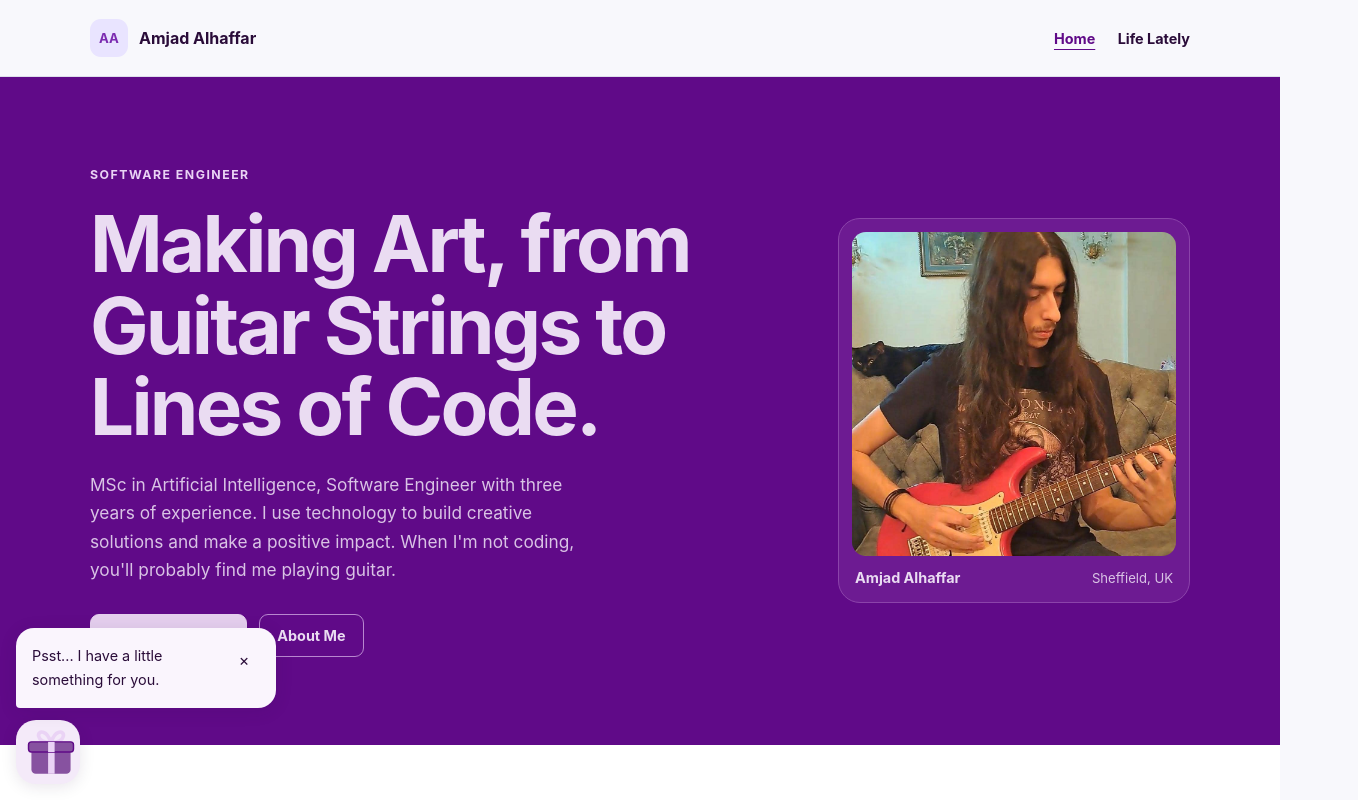
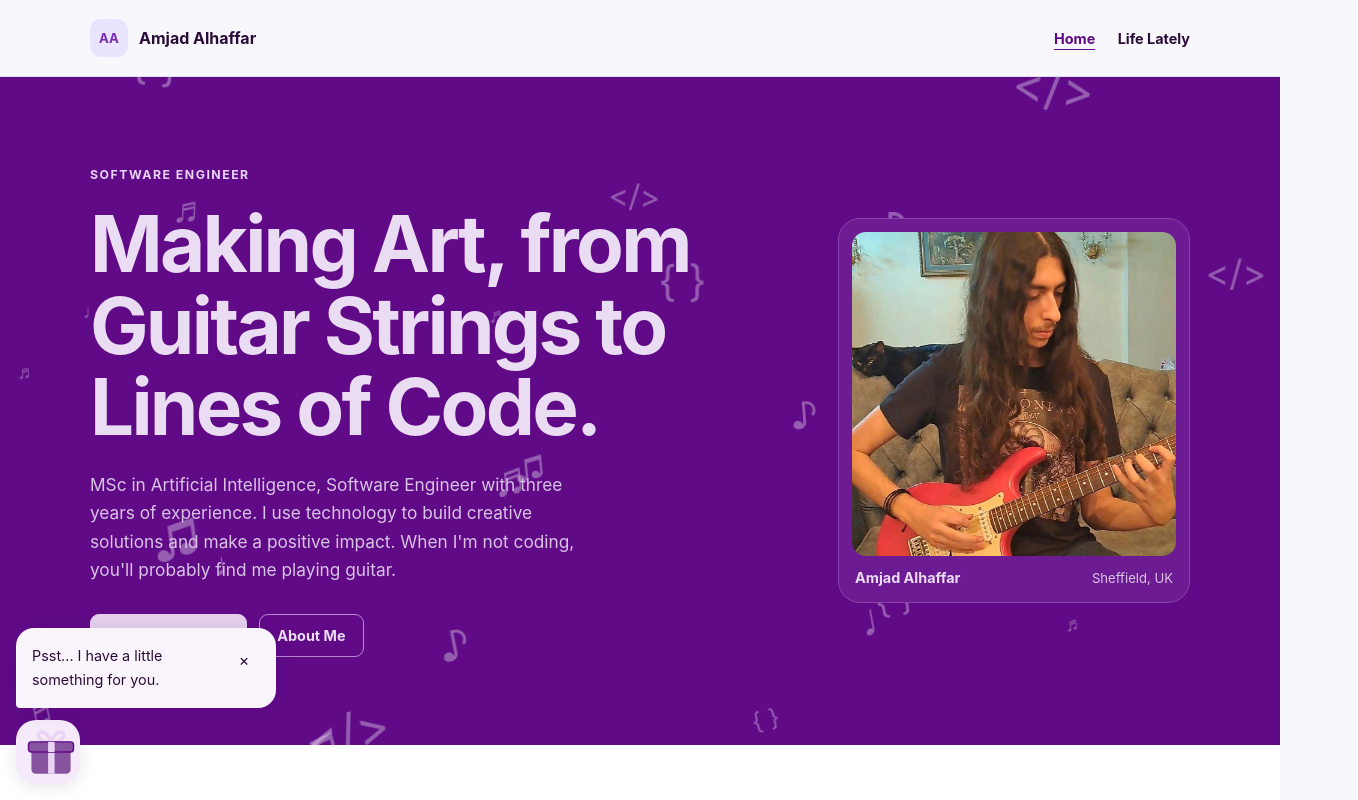
Before and after one commit to amjad-haffar/portfolio, a React (Vite) app: page / in a window 1280 px wide. Shown: the top 800 px of the page, 1358 px wide, since content can reach past the window. Built offline with nearby package versions, Linux system fonts and the light colour scheme.

Commit message:
add particles <3

```diff
--- /dev/null
+++ b/src/components/HeroBackground.tsx
@@ -0,0 +1,31 @@
+const symbols = ['♪', '♫', '♩', '♬', '</>', '{ }'];
+
+const particles = Array.from({ length: 40 }, (_, i) => ({
+  symbol: symbols[i % symbols.length],
+  left: `${Math.random() * 100}%`,
+  top: '100%',
+  size: `${18 + Math.random() * 32}px`,
+  duration: `${10 + Math.random() * 15}s`,
+  delay: `${-Math.random() * 25}s`,
+}));
+
+export default function HeroBackground() {
+  return (
+    <div className="hero-background" aria-hidden="true">
+      {particles.map((particle, i) => (
+        <span
+          key={i}
+          style={{
+            left: particle.left,
+            top: particle.top,
+            fontSize: particle.size,
+            animationDuration: particle.duration,
+            animationDelay: particle.delay,
+          }}
+        >
+          {particle.symbol}
+        </span>
+      ))}
+    </div>
+  );
+}
--- a/src/pages/Home.tsx
+++ b/src/pages/Home.tsx
@@ -4,9 +4,13 @@ import { Education } from '../sections/Education';
 import { Projects } from '../sections/projects/Projects';
 import { Contact } from '../sections/Contact';
 
+import HeroBackground from '../components/HeroBackground';
 export default function Home() {
   return (
     <>
+      <div className='home-intro'>
+        <HeroBackground />
+      </div>
       <div className="home-intro"><div className="wrap"><Hero /></div></div>
       <Projects />
       <div className="home-skills"><div className="wrap"><Skills /></div></div>
--- a/src/sections/Hero.tsx
+++ b/src/sections/Hero.tsx
@@ -1,10 +1,12 @@
 import { profile } from '../content';
 import { ProfilePhoto } from '../components/ProfilePhoto';
 
+import HeroBackground from '../components/HeroBackground';
 export function Hero() {
   return (
     <section className="hero" aria-labelledby="intro-title">
       <div>
+            <HeroBackground />
         <p className="eyebrow">{profile.role}</p>
         <h1 id="intro-title">{profile.headline}</h1>
         <p className="intro">{profile.intro}</p>
--- a/src/styles.css
+++ b/src/styles.css
@@ -25,7 +25,10 @@ p { line-height: 1.65; }
 .monogram { display: grid; place-items: center; width: 38px; height: 38px; border-radius: 11px; background: #e9e4ff; color: #7b2bb0; font-size: .82rem; }
 nav { display: flex; gap: clamp(12px, 2.5vw, 32px); flex-wrap: wrap; font-size: .9rem; color: var(--muted); }
 nav a { padding-block: 8px; }
-.hero { padding-block: 88px; display: grid; grid-template-columns: minmax(0, 1fr) minmax(230px, 32%); align-items: center; gap: clamp(28px, 6vw, 82px); }
+.hero { padding-block: 88px; display: grid; grid-template-columns: minmax(0, 1fr) minmax(230px, 32%); align-items: center; gap: clamp(28px, 6vw, 82px);  position: relative;
+  width: 100%;
+  overflow: hidden;
+  isolation: isolate; }
 .eyebrow { color: var(--accent); font-weight: 750; letter-spacing: .12em; font-size: .77rem; text-transform: uppercase; margin-bottom: 18px; }
 h1 { font-size: clamp(2.9rem, 6.1vw, 5.4rem); line-height: 1.04; letter-spacing: -.035em; max-width: 14ch; text-wrap: balance;color: #600a88 }
 .intro { margin-top: 24px; max-width: 46ch; color: var(--muted); font-size: 1.08rem; }
@@ -200,6 +203,7 @@ button:focus-visible { outline: 3px solid #ba5ef0; outline-offset: 4px; }
 .home-intro .portrait { background: #8544a2; color: var(--ink); }
 .home-education > .wrap,
 .home-contact > .wrap { border-top: 1px solid #ffffff24; }
+/* music player style*/
 .music-player {
   grid-column: 2;
   justify-self: center;
@@ -218,6 +222,7 @@ button:focus-visible { outline: 3px solid #ba5ef0; outline-offset: 4px; }
   height: auto;
   text-align: center;
 }
+/* latlely note page style */
 .lately-note h2 {
   align-self: center;
   text-align: center;
@@ -292,3 +297,46 @@ button:focus-visible { outline: 3px solid #ba5ef0; outline-offset: 4px; }
   font-family: 'Caveat', cursive;
   line-height: 1.8;
 }
+
+/* hero animation */
+.hero {
+  position: relative;
+  overflow: visible;
+  isolation: isolate;
+}
+.home-intro {
+  overflow: hidden;
+}
+
+.hero-background {
+  position: absolute;
+  top: 0;
+  bottom: 0;
+  left: 50%;
+  width: 100vw;
+  transform: translateX(-50%);
+  pointer-events: none;
+  user-select: none;
+  z-index: -1;
+}
+.hero-background span {
+  position: absolute;
+  color: #faf8fc;
+  white-space: nowrap;
+  opacity: 0.35;
+  animation: symbol-stream 20s linear infinite;
+}
+
+@keyframes symbol-stream {
+  from {
+    transform: translate(0, 0) rotate(-15deg);
+  }
+
+  to {
+    transform: translate(40px, -120vh) rotate(15deg);
+  }
+}
+.wrap {
+  width: min(1100px, calc(100% - 72px));
+  margin-inline: auto;
+}
```
